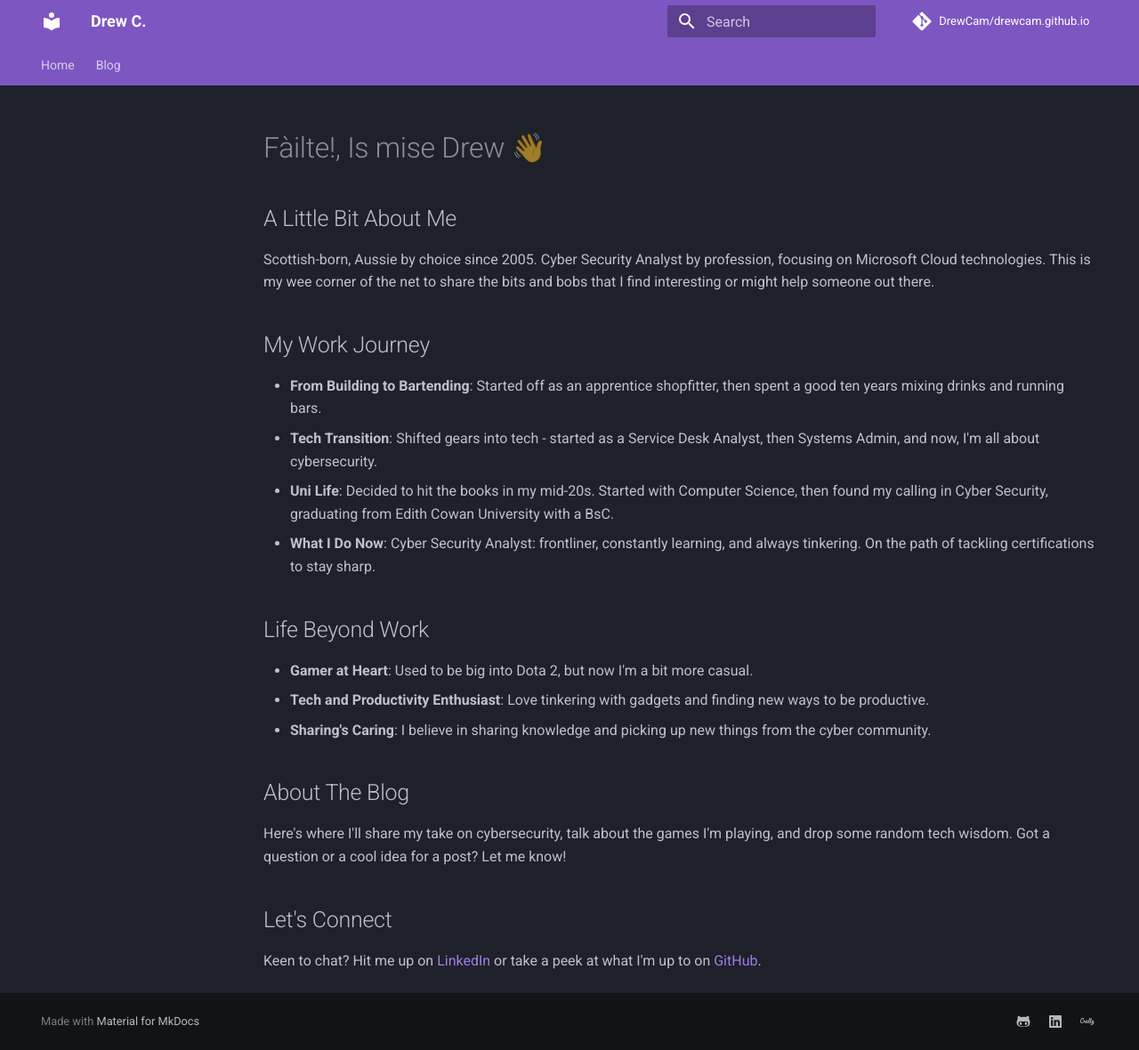
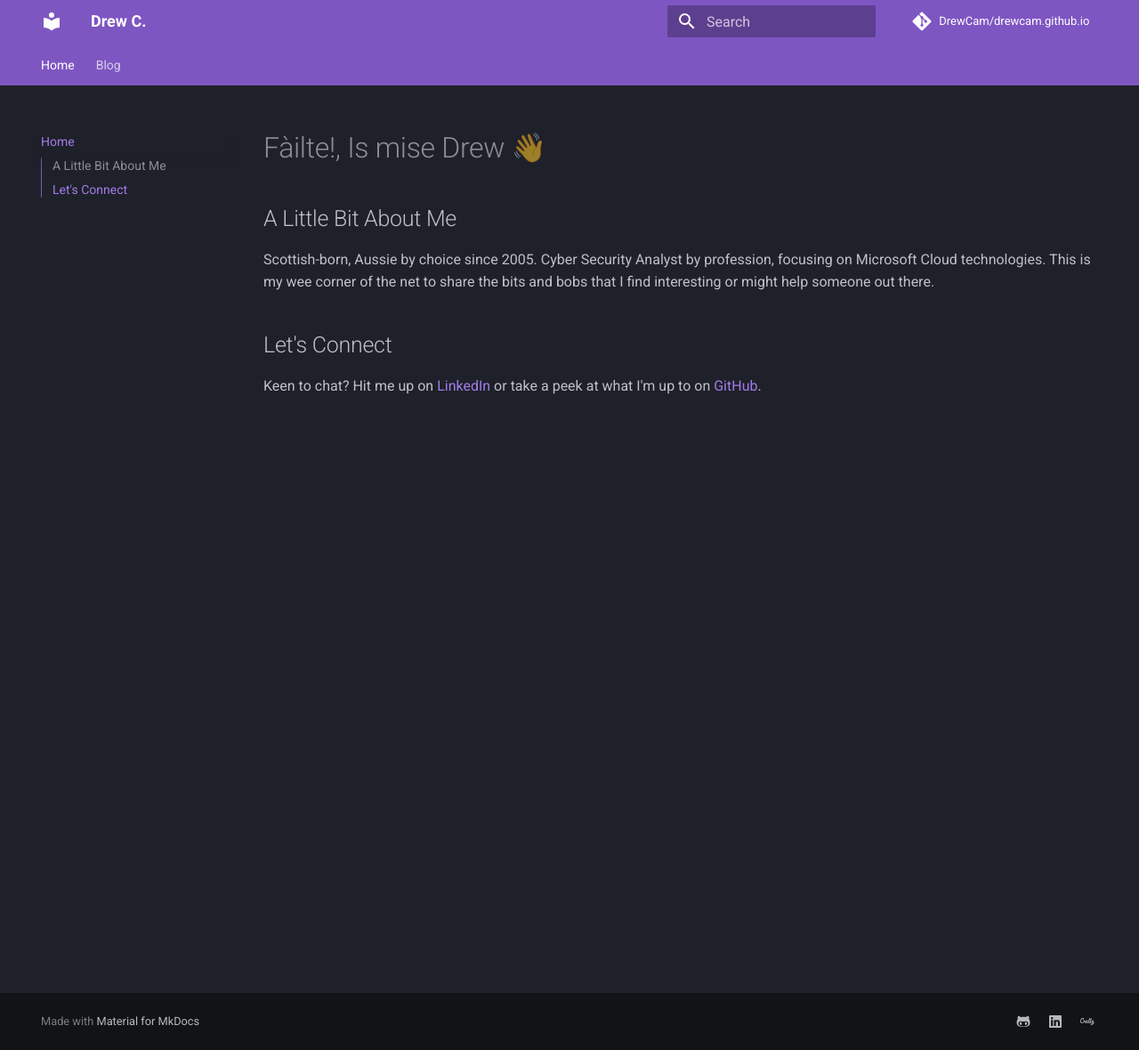
Before and after one commit to DrewCam/drewcam.github.io, an MkDocs documentation site: the page built from docs/index.md, in a window 1280 px wide and 1180 px high. Shown: the whole window at 89% size. Built offline with MkDocs 1.6.1 and Material for MkDocs 9.7.7, drawn with Linux system fonts in a browser that asks for light colours; comment, search, counter and statistics services are not loaded.

Commit message:
modified

```diff
--- a/docs/index.md
+++ b/docs/index.md
@@ -5,23 +5,6 @@
 
 Scottish-born, Aussie by choice since 2005. Cyber Security Analyst by profession, focusing on Microsoft Cloud technologies. This is my wee corner of the net to share the bits and bobs that I find interesting or might help someone out there.
 
-## My Work Journey
-
-- **From Building to Bartending**: Started off as an apprentice shopfitter, then spent a good ten years mixing drinks and running bars.
-- **Tech Transition**: Shifted gears into tech - started as a Service Desk Analyst, then Systems Admin, and now, I'm all about cybersecurity.
-- **Uni Life**: Decided to hit the books in my mid-20s. Started with Computer Science, then found my calling in Cyber Security, graduating from Edith Cowan University with a BsC.
-- **What I Do Now**: Cyber Security Analyst: frontliner, constantly learning, and always tinkering. On the path of tackling certifications to stay sharp.
-
-## Life Beyond Work
-
-- **Gamer at Heart**: Used to be big into Dota 2, but now I'm a bit more casual.
-- **Tech and Productivity Enthusiast**: Love tinkering with gadgets and finding new ways to be productive.
-- **Sharing's Caring**: I believe in sharing knowledge and picking up new things from the cyber community.
-
-## About The Blog
-
-Here's where I'll share my take on cybersecurity, talk about the games I'm playing, and drop some random tech wisdom. Got a question or a cool idea for a post? Let me know!
-
 ## Let's Connect
 
 Keen to chat? Hit me up on [LinkedIn](https://www.linkedin.com/in/drew-cam/) or take a peek at what I'm up to on [GitHub](https://github.com/DrewCam).
--- a/mkdocs.yml
+++ b/mkdocs.yml
@@ -74,6 +74,6 @@ extra:
       link: https://www.credly.com/users/drew-cameron
 
 nav:
-  - Home: README.md
+  - Home: index.md
   - Blog: blog/index.md
   #  - About: about.md
```
Also changed, not shown: README.md (+1 -3 lines).
